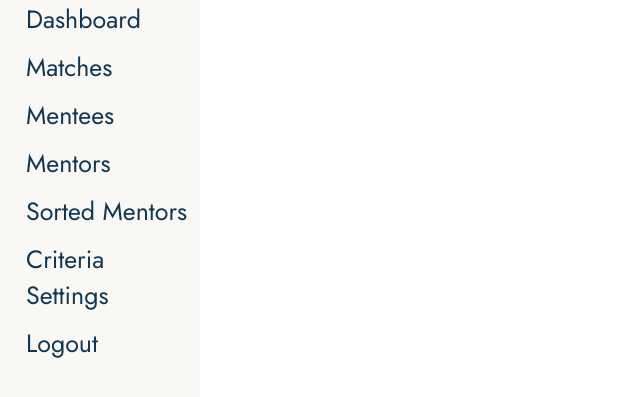
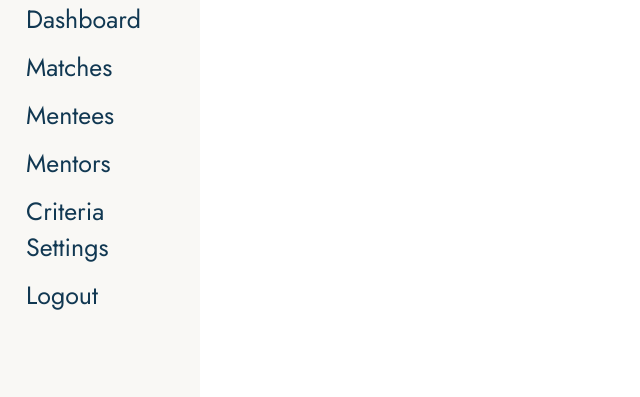
Before and after one commit to GEM-M-Ms/matcher, a Django app: template templates/cohorts/mentees.html in a window 1280 px wide. Shown: the part 136-533 px from the top of the page, without its empty margins (0-640 px from the left). Run offline with Django 3.2, Linux system fonts and the light colour scheme; the template is opened without the code that fills it, so the values that code supplies are empty; the visitor is signed in with stand-in values (Sample User, id 1); grey boxes are pictures that could not be loaded.

Commit message:
Remove all URL references

```diff
--- a/templates/cohorts/mentees.html
+++ b/templates/cohorts/mentees.html
@@ -5,7 +5,6 @@
 <a href="{% url 'show_matches' cohort.id %}">Matches</a>
 <a href="{% url 'show_mentees' cohort.id %}">Mentees</a>
 <a href="{% url 'show_mentors' cohort.id %}">Mentors</a>
-<a href="{% url 'sorted_mentors' cohort.id mentee.id %}">Sorted Mentors</a>
 <a href="#">Criteria Settings</a>
 {% endblock %}
 
--- a/templates/cohorts/mentors.html
+++ b/templates/cohorts/mentors.html
@@ -5,7 +5,6 @@
 <a href="{% url 'show_matches' cohort.id %}">Matches</a>
 <a href="{% url 'show_mentees' cohort.id %}">Mentees</a>
 <a href="{% url 'show_mentors' cohort.id %}">Mentors</a>
-<a href="{% url 'sorted_mentors' cohort.id mentee.id %}">Sorted Mentors</a>
 <a href="#">Criteria Settings</a>
 {% endblock %}
 
--- a/templates/cohorts/new_match.html
+++ b/templates/cohorts/new_match.html
@@ -5,7 +5,6 @@
 <a href="{% url 'show_matches' cohort.id %}">Matches</a>
 <a href="{% url 'show_mentees' cohort.id %}">Mentees</a>
 <a href="{% url 'show_mentors' cohort.id %}">Mentors</a>
-<a href="{% url 'sorted_mentors' cohort.id mentee.id %}">Sorted Mentors</a>
 <a href="#">Criteria Settings</a>
 {% endblock %}
 
--- a/templates/cohorts/show.html
+++ b/templates/cohorts/show.html
@@ -4,7 +4,6 @@
 <a href="{% url 'show_matches' cohort.id %}">Matches</a>
 <a href="{% url 'show_mentees' cohort.id %}">Mentees</a>
 <a href="{% url 'show_mentors' cohort.id %}">Mentors</a>
-<a href="{% url 'sorted_mentors' cohort.id mentee.id %}">Sorted Mentors</a>
 <a href="#">Criteria Settings</a>
 {% endblock %}
 
```
